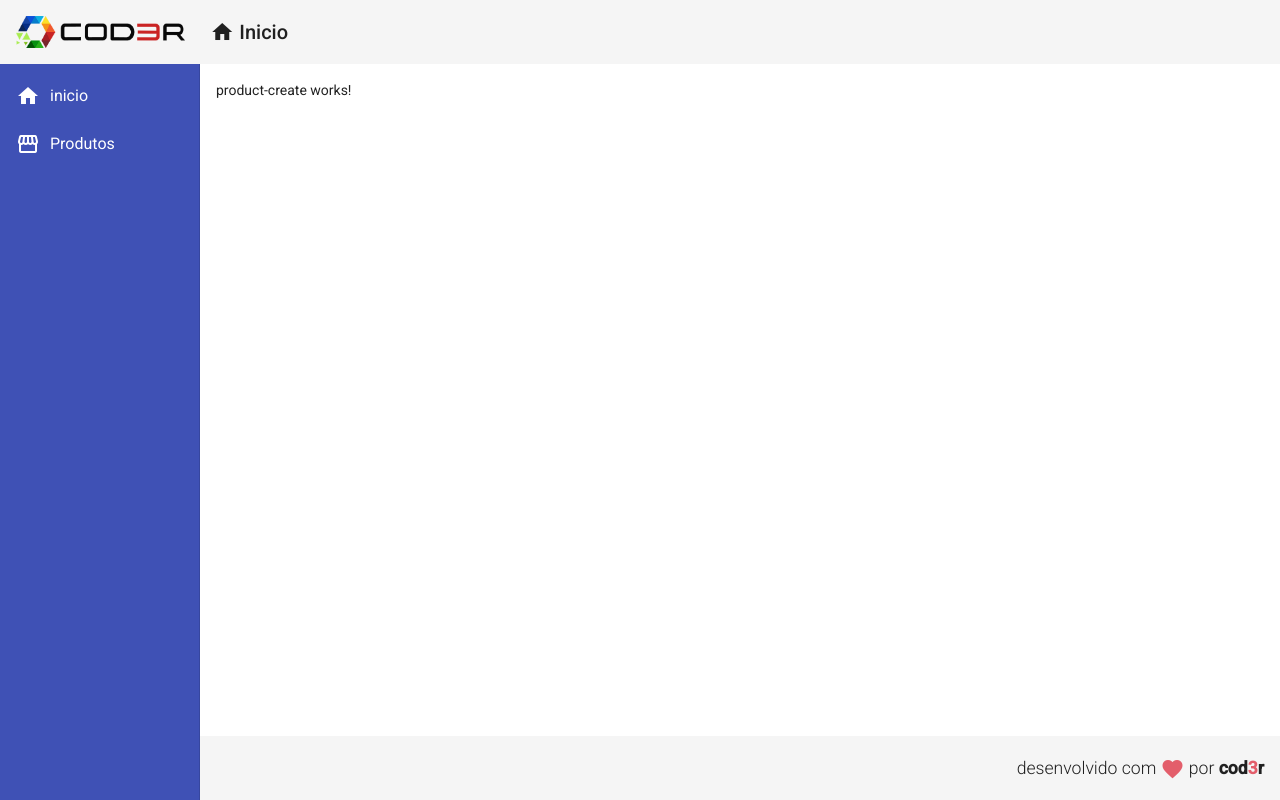
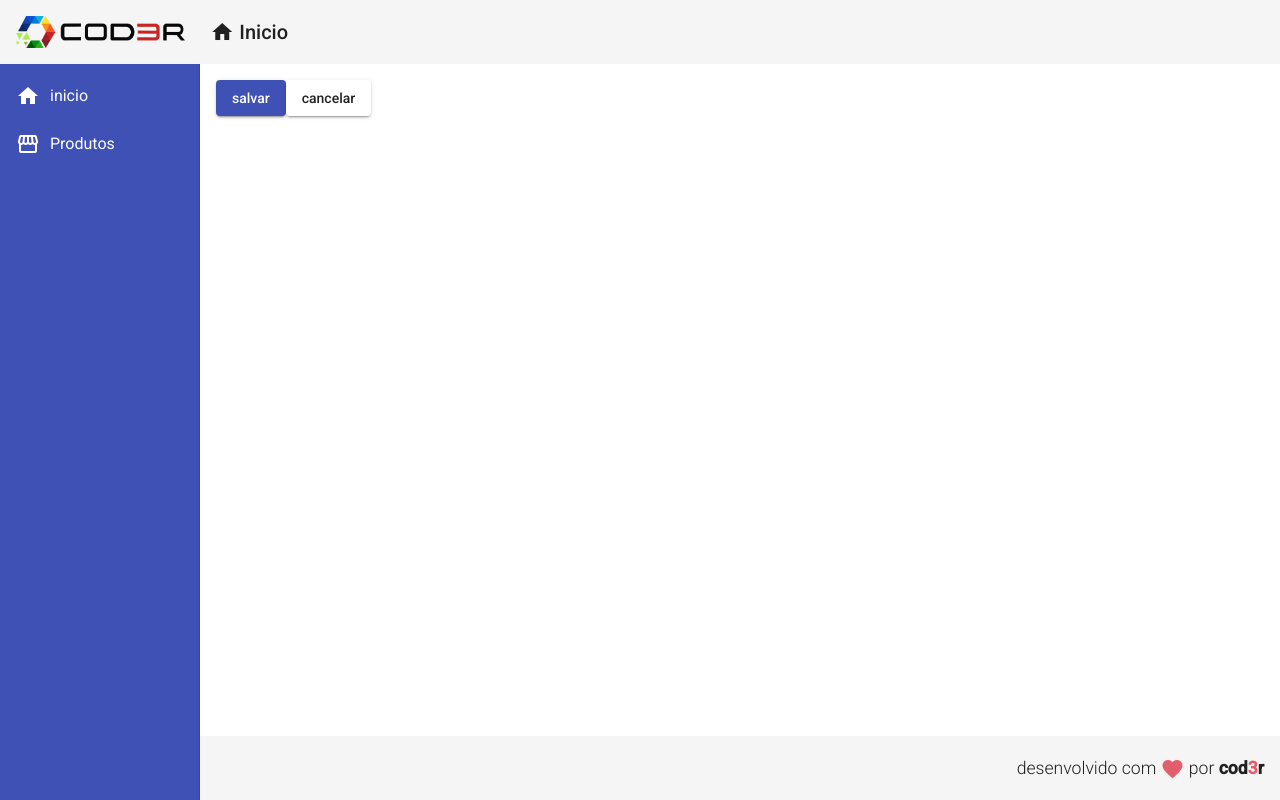
Before and after one commit to Joelio-Marinho/curso_angular_cod3r, an Angular app in the folder frontend/: page /products/create in a window 1280 px wide. Built offline with nearby package versions, Linux system fonts and the light colour scheme.

Commit message:
criação de services do sistema

```diff
--- a/frontend/src/app/app-routing.module.ts
+++ b/frontend/src/app/app-routing.module.ts
@@ -3,7 +3,7 @@
 
 import { HomeComponent } from "./views/home/home.component"
 import { ProductCrudComponent } from "./views/product-crud/product-crud.component"
-import { ProductCreateComponent } from './components/product-create/product-create.component';
+import { ProductCreateComponent } from './components/product/product-create/product-create.component';
 import { from } from 'rxjs';
 
 const routes: Routes = [
--- a/frontend/src/app/components/product-create/product-create.component.html
+++ /dev/null
@@ -1 +0,0 @@
-<p>product-create works!</p>
--- a/frontend/src/app/components/product-create/product-create.component.ts
+++ /dev/null
@@ -1,15 +0,0 @@
-import { Component, OnInit } from '@angular/core';
-
-@Component({
-  selector: 'app-product-create',
-  templateUrl: './product-create.component.html',
-  styleUrls: ['./product-create.component.css']
-})
-export class ProductCreateComponent implements OnInit {
-
-  constructor() { }
-
-  ngOnInit(): void {
-  }
-
-}
--- /dev/null
+++ b/frontend/src/app/components/product/product-create/product-create.component.html
@@ -0,0 +1,6 @@
+<button mat-raised-button (click)="createProduct()" color ="primary">
+    salvar
+</button>
+<button mat-raised-button (click)="cancel()">
+    cancelar
+</button>
--- /dev/null
+++ b/frontend/src/app/components/product/product-create/product-create.component.ts
@@ -0,0 +1,22 @@
+import { ProductService } from '../product.service';
+import { Component, OnInit } from '@angular/core';
+import { Router } from '@angular/router';
+
+@Component({
+  selector: 'app-product-create',
+  templateUrl: './product-create.component.html',
+  styleUrls: ['./product-create.component.css']
+})
+export class ProductCreateComponent implements OnInit {
+
+  constructor(private productService : ProductService, private router: Router) { }
+
+  ngOnInit(): void {
+  }
+  createProduct(): void{
+    this.productService.showMenssage("operação concluida com sucesso!")
+  }
+  cancel(): void{
+    this.router.navigate(['/products'])
+  }
+}
--- /dev/null
+++ b/frontend/src/app/components/product/product.model.ts
@@ -0,0 +1,5 @@
+export interface Product{
+    id?: number
+    name:string
+    price:number
+}
--- /dev/null
+++ b/frontend/src/app/components/product/product.service.ts
@@ -0,0 +1,19 @@
+import { Injectable } from '@angular/core';
+import { MatSnackBar } from'@angular/material/snack-bar'
+
+@Injectable({
+  providedIn: 'root'
+})
+export class ProductService {
+
+  constructor(private snackBar: MatSnackBar) { }
+
+  showMenssage(msg: string):void{
+    this.snackBar.open(msg,'X',{
+      duration:3000,
+      horizontalPosition:"right",
+      verticalPosition:"top"
+    })
+  }
+
+}
--- a/frontend/src/app/views/product-crud/product-crud.component.html
+++ b/frontend/src/app/views/product-crud/product-crud.component.html
@@ -1 +1,3 @@
-<p>product-crud works!</p>
+<button mat-raised-button (click)="navigateToProductCreate()">
+    Novo Produto
+</button>
--- a/frontend/src/app/views/product-crud/product-crud.component.ts
+++ b/frontend/src/app/views/product-crud/product-crud.component.ts
@@ -1,4 +1,5 @@
 import { Component, OnInit } from '@angular/core';
+import {Router}from'@angular/router'
 
 @Component({
   selector: 'app-product-crud',
@@ -7,9 +8,13 @@
 })
 export class ProductCrudComponent implements OnInit {
 
-  constructor() { }
+  constructor(private router:Router) { }
 
   ngOnInit(): void {
   }
 
+  navigateToProductCreate():void{
+    this.router.navigate(['/products/create'])
+  }
+
 }
```
Also changed, not shown: frontend/src/app/app.module.ts (+6 -2 lines), frontend/src/app/components/product/product-create/product-create.component.css (added).
